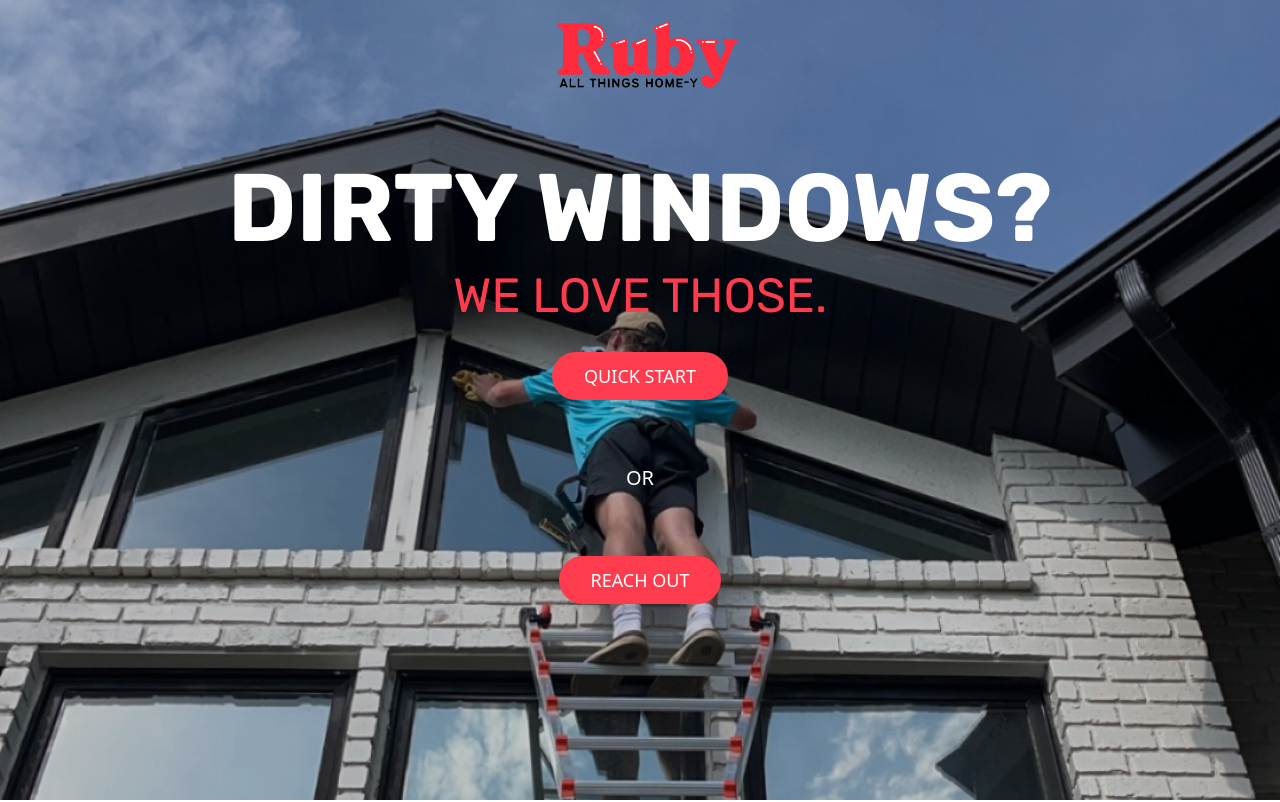
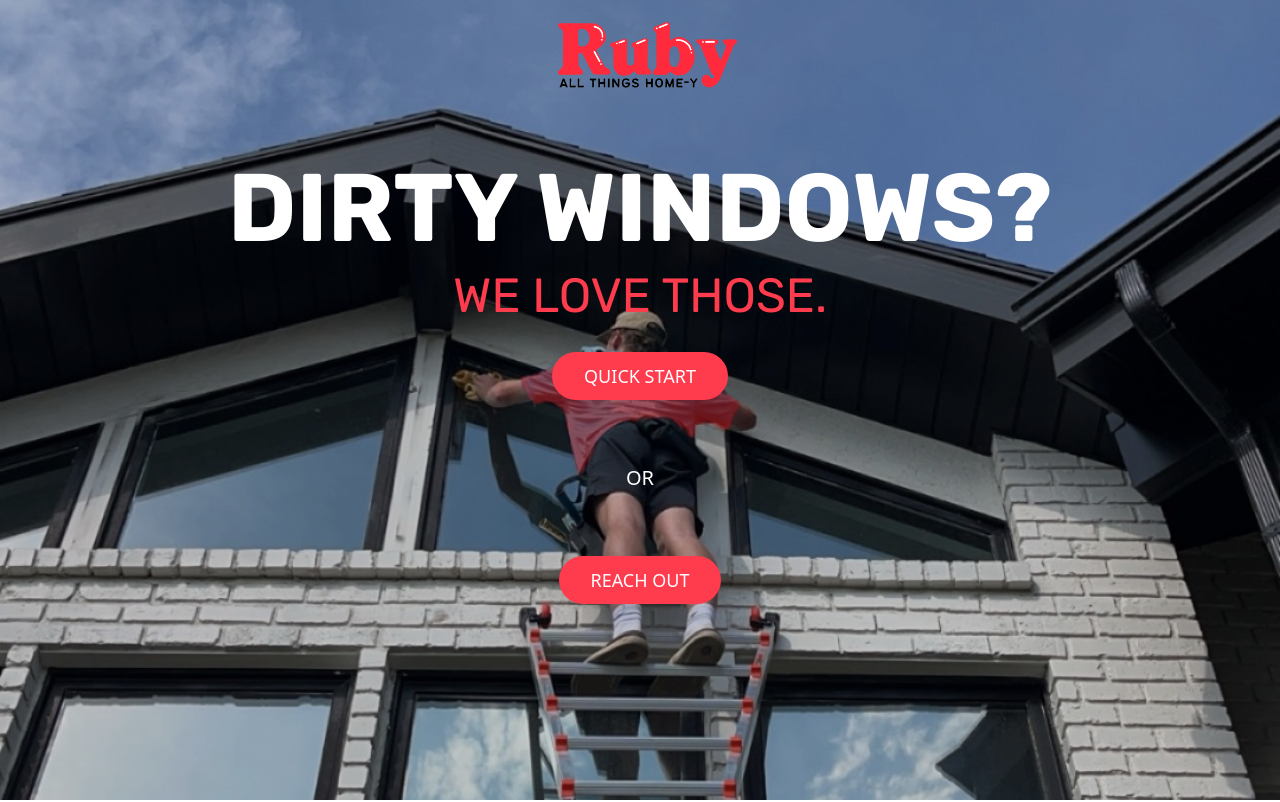
Before and after one commit to 1WHIT4KER/ruby-home-services-44, a React (Vite) app: page / in a window 1280 px wide. Shown: the top 802 px of the page. Built offline with nearby package versions, Linux system fonts and the light colour scheme.

Commit message:
Replace cover image in Hero component
Updated the Hero component to replace the existing cover image while maintaining the same dimensions.
[skip gpt_engineer]

```diff
--- a/src/components/Hero.tsx
+++ b/src/components/Hero.tsx
@@ -13,8 +13,8 @@ export const Hero = ({ onQuoteClick }: HeroProps) => {
   return (
     <div className="relative min-h-screen">
       <img
-        src="/lovable-uploads/5afad52f-983c-41af-876a-73ca650585f9.png"
-        alt="Window cleaner at work"
+        src="/lovable-uploads/75031317-fc89-4b78-9134-1524b39a269d.png"
+        alt="Window cleaner at work on a ladder"
         className="absolute inset-0 w-full h-full object-cover"
       />
       <div className="absolute inset-0 bg-black/20" />
```
Also changed, not shown: public/lovable-uploads/75031317-fc89-4b78-9134-1524b39a269d.png (added).
